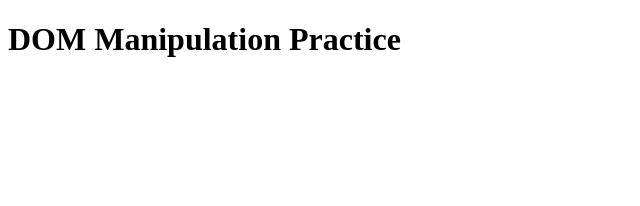
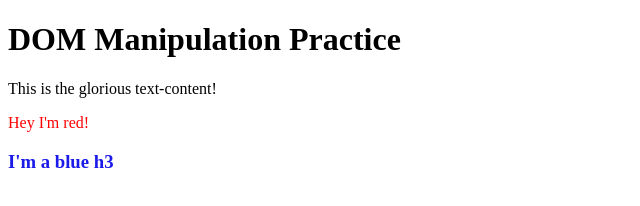
Before and after one commit to jellohead/DOM-manipulation, a plain HTML site: page index.html in a window 1280 px wide. Shown: the whole page, without its empty margins (0-640 px from the left). Drawn offline with Linux system fonts and the light colour scheme.

Commit message:
Added p and h3 tags and styling for each

```diff
--- a/domMan.js
+++ b/domMan.js
@@ -1 +1,36 @@
 /* domMan.js */
+
+const container = document.querySelector('#container');
+
+const content = document.createElement('div');
+content.classList.add('content');
+content.textContent = 'This is the glorious text-content!';
+
+container.appendChild(content);
+
+const myP = document.createElement('p');
+myP.classList.add('myP');
+myP.textContent = "Hey I'm red!";
+container.appendChild(myP);
+
+const myH3 = document.createElement('h3');
+myH3.classList.add('myH3');
+myH3.textContent = "I'm a blue h3";
+container.appendChild(myH3);
+
+// container.appendChild(content);
+
+// content = document.createElement('p');
+// content.classList.add('content');
+// container.appendChild(content);
+
+
+
+
+
+// a <p> with red text that says “Hey I’m red!”
+// an <h3> with blue text that says “I’m a blue h3!”
+// a <div> with a black border and pink background color with the following elements inside of it:
+// another <h1> that says “I’m in a div”
+// a <p> that says “ME TOO!”
+// Hint for this one: after creating the <div> with createElement, append the <h1> and <p> to it before adding it to the container.
--- a/index.html
+++ b/index.html
@@ -4,11 +4,15 @@
 <head>
     <meta charset="UTF-8">
     <title>DOM Manipulation</title>
-    <script src="domMan.js"></script>
+    <script src="domMan.js" defer></script>
+    <link rel="stylesheet" href="style.css">
 </head>
 
 <body>
     <h1>DOM Manipulation Practice</h1>
+    <div id="container">
+
+    </div>
 </body>
 
 </html>
--- a/style.css
+++ b/style.css
@@ -0,0 +1,7 @@
+.myP {
+    color: red;
+}
+
+.myH3 {
+    color: rgb(26, 26, 233);
+}
```
